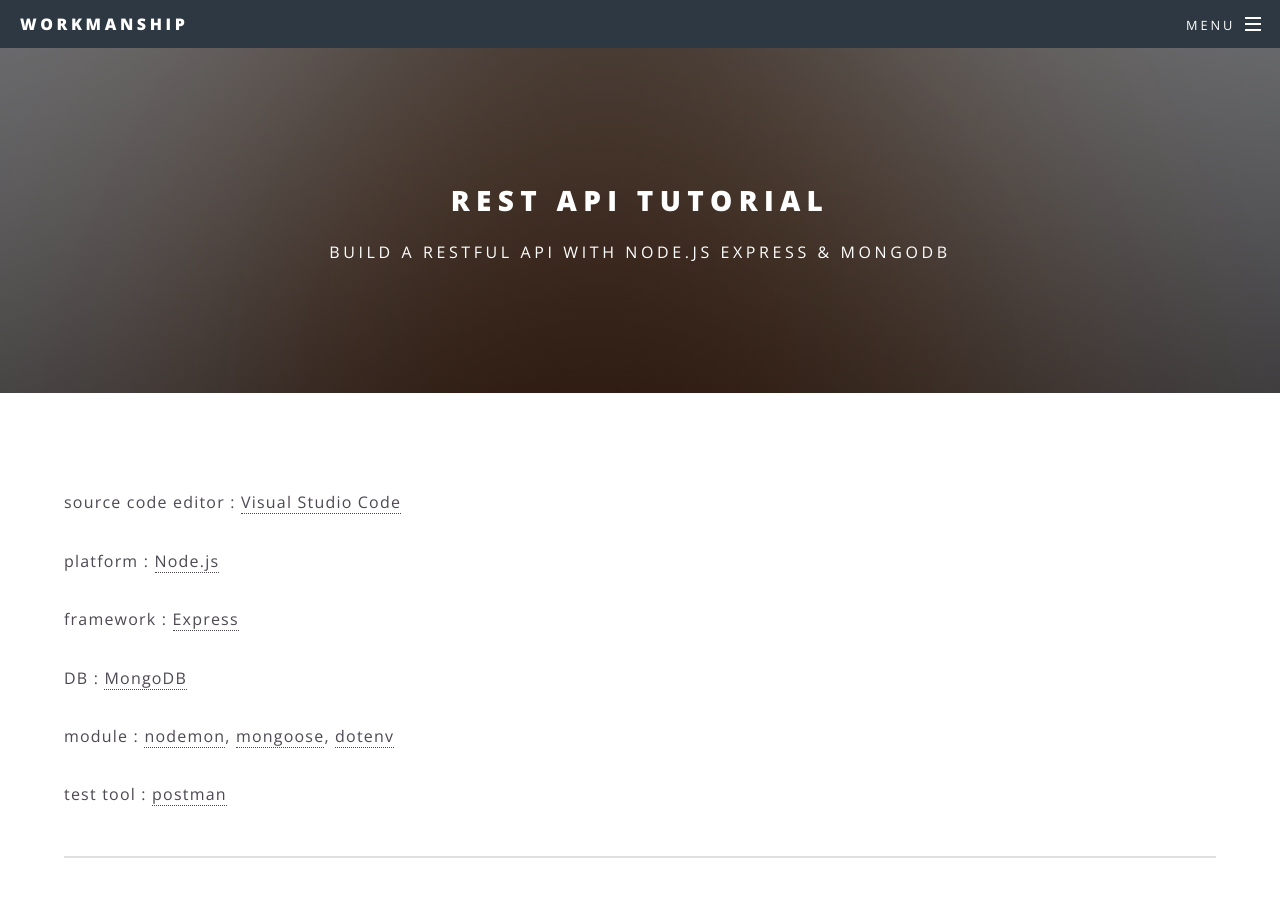
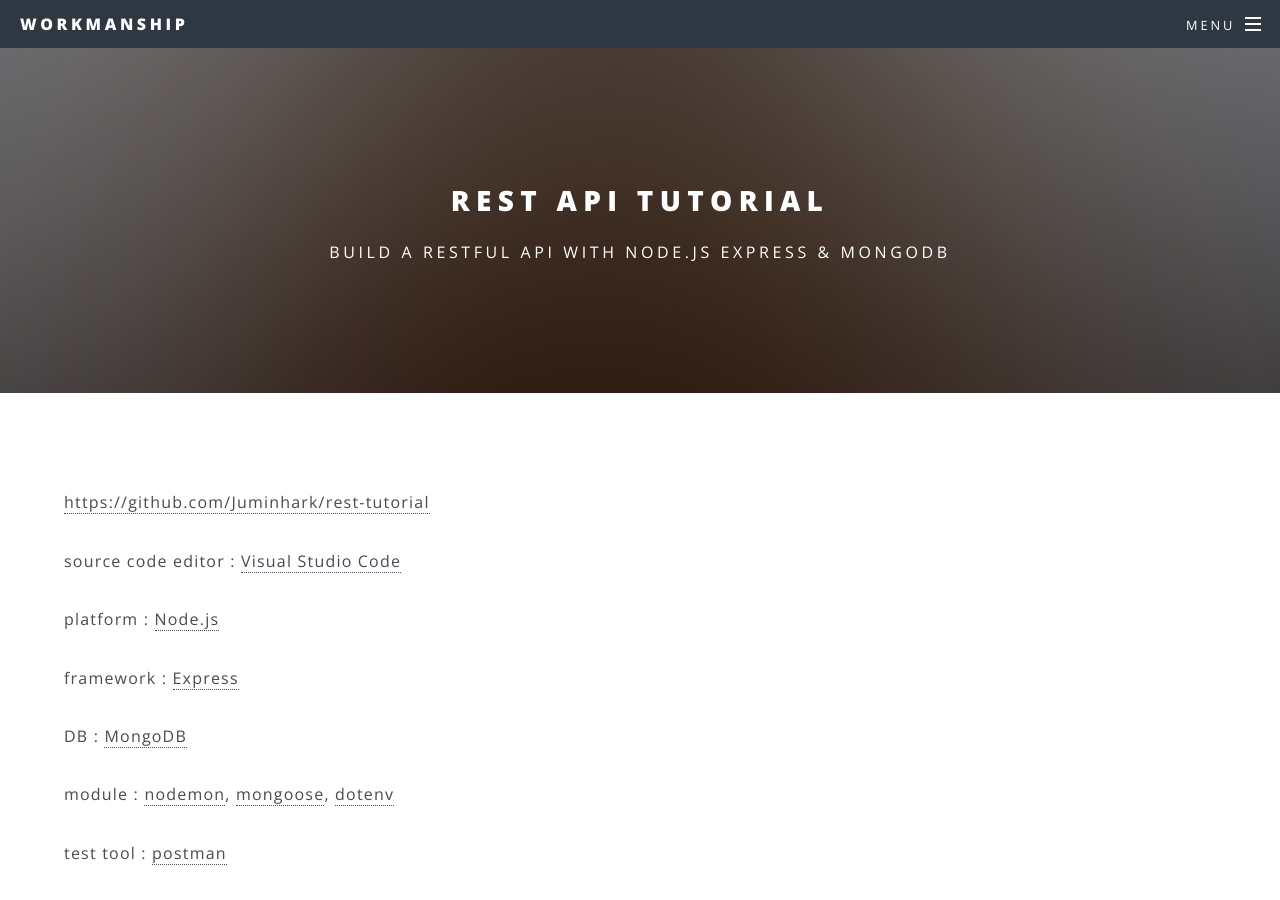
Before and after one commit to Juminhark/Juminhark.github.io, a Jekyll site: the page built from restapi.html, in a window 1280 px wide and 900 px high. Built offline with Jekyll 4.4.1, drawn with Linux system fonts in a browser that asks for light colours.

Commit message:
rest github

```diff
--- a/restapi.html
+++ b/restapi.html
@@ -3,6 +3,7 @@ layout: page
 title: Rest Api Tutorial
 subtitle : Build A Restful Api With Node.js Express & MongoDB
 ---
+	<p><a href="https://github.com/Juminhark/rest-tutorial">https://github.com/Juminhark/rest-tutorial</a></p>
 	<p>source code editor : <a href="https://code.visualstudio.com/">Visual Studio Code</a></p>
 	<p>platform : <a href="https://nodejs.org/ko/">Node.js</a></p>
 	<p>framework : <a href="https://expressjs.com/ko/">Express</a></p>
```
